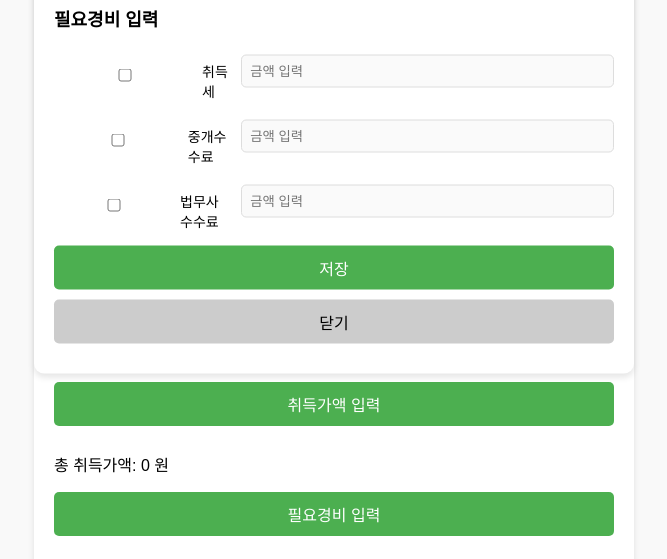
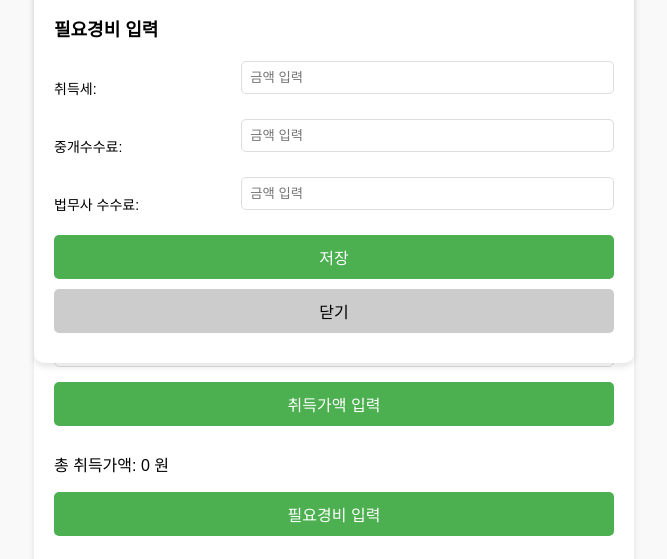
Before and after one commit to clubmbusan/Transfer-tax-calculator, a plain HTML site: page index.html in a window 1280 px wide. Both pictures are taken after a click on the button "필요경비 입력". Shown: the part 230-789 px from the top of the page, without its empty margins (306-973 px from the left). Drawn offline with Linux system fonts and the light colour scheme.

Commit message:
Update index.html

```diff
--- a/index.html
+++ b/index.html
@@ -57,37 +57,26 @@
 </div>
 <p id="totalAcquisitionDisplay">총 취득가액: 0 원</p>
 
-             <!-- 필요경비 입력 -->
+            <!-- 필요경비 입력 -->
 <button id="toggleExpensesButton" type="button">필요경비 입력</button>
 <div id="expensesModal" class="modal">
     <h3>필요경비 입력</h3>
     <ul class="expense-list">
-        <li class="expense-item">
-            <label for="acquisitionTax">
-                <input type="checkbox" id="acquisitionTax">
-                취득세
-            </label>
-            <input type="text" id="acquisitionTaxAmount" placeholder="금액 입력" disabled>
+        <li>
+            <label for="acquisitionTaxAmount">취득세:</label>
+            <input type="text" id="acquisitionTaxAmount" placeholder="금액 입력">
         </li>
-        <li class="expense-item">
-            <label for="brokerageFee">
-                <input type="checkbox" id="brokerageFee">
-                중개수수료
-            </label>
-            <input type="text" id="brokerageFeeAmount" placeholder="금액 입력" disabled>
+        <li>
+            <label for="brokerageFeeAmount">중개수수료:</label>
+            <input type="text" id="brokerageFeeAmount" placeholder="금액 입력">
         </li>
-        <li class="expense-item">
-            <label for="legalFee">
-                <input type="checkbox" id="legalFee">
-                법무사 수수료
-            </label>
-            <input type="text" id="legalFeeAmount" placeholder="금액 입력" disabled>
+        <li>
+            <label for="legalFeeAmount">법무사 수수료:</label>
+            <input type="text" id="legalFeeAmount" placeholder="금액 입력">
         </li>
     </ul>
-    <div class="modal-buttons">
-        <button id="saveExpenses" type="button">저장</button>
-        <button id="closeExpensesModal" type="button">닫기</button>
-    </div>
+    <button id="saveExpenses" type="button" class="primary-button">저장</button>
+    <button id="closeExpensesModal" type="button" class="secondary-button">닫기</button>
 </div>
 <p id="totalExpensesDisplay">총 필요경비: 0 원</p>
 
```
